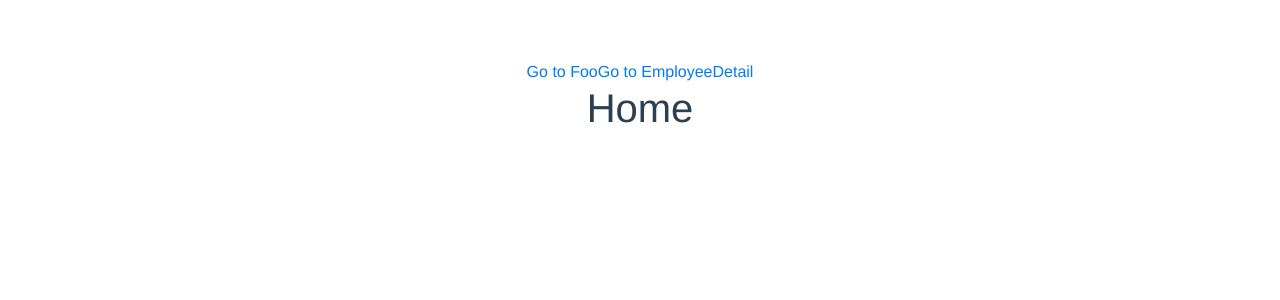
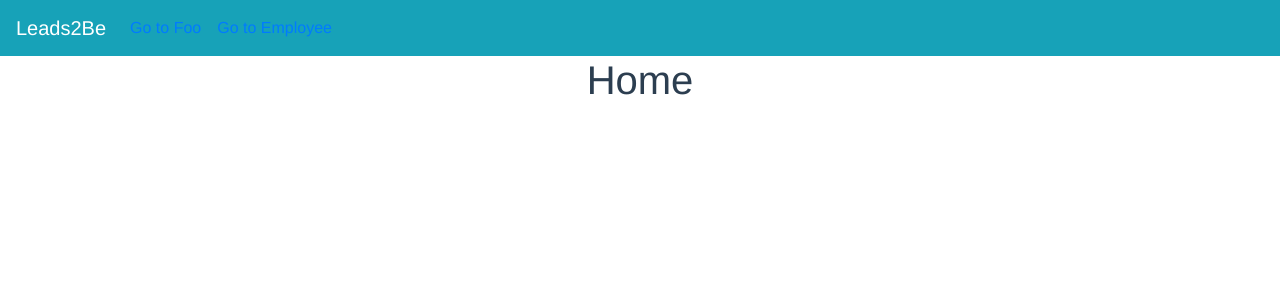
Before and after one commit to Denisrc/leads2be-test, a Vue app in the folder frontend/lead2be-front/: page /#/ in a window 1280 px wide. Shown: the top 300 px of the page. Built offline with nearby package versions, Linux system fonts and the light colour scheme.

Commit message:
added remove button

```diff
--- a/frontend/lead2be-front/src/App.vue
+++ b/frontend/lead2be-front/src/App.vue
@@ -1,8 +1,17 @@
 <template>
     <div id="app">
-        <router-link to="/">Go to Foo</router-link>
-        <router-link to="/employee">Go to Employee</router-link>
-        <router-link to="/employeeDetail">Detail</router-link>
+        <b-navbar toggleable="lg" type="dark" variant="info">
+            <b-navbar-brand href="#">Leads2Be</b-navbar-brand>
+
+            <b-navbar-toggle target="nav-collapse"></b-navbar-toggle>
+
+            <b-collapse id="nav-collapse" is-nav>
+                <b-navbar-nav>
+                    <b-nav-item><router-link to="/">Go to Foo</router-link></b-nav-item>
+                    <b-nav-item><router-link to="/employee">Go to Employee</router-link></b-nav-item>
+                </b-navbar-nav>
+            </b-collapse>
+        </b-navbar>
         <router-view></router-view>
     </div>
 </template>
@@ -20,6 +29,5 @@ export default {
     -moz-osx-font-smoothing: grayscale;
     text-align: center;
     color: #2c3e50;
-    margin-top: 60px;
 }
 </style>
--- a/frontend/lead2be-front/src/components/Employee.vue
+++ b/frontend/lead2be-front/src/components/Employee.vue
@@ -3,15 +3,12 @@
         <div>
             <b-button variant="primary" @click="newEmployee">New</b-button>
         </div>
-        <EmployeeList
-        :employees="employees"
-        />
+        <EmployeeList/>
   </div>
 </template>
 
 
 <script>
-import api from '../utils/api';
 
 import EmployeeList from './EmployeeList.vue'
 
@@ -27,12 +24,8 @@ export default {
     },
     methods: {
         newEmployee() {
-            alert("New Employee");
+            this.$router.push({name: "EmployeeDetail"});
         }
-    },
-    mounted: async function() {
-        const response = await api.get("/employee");
-        this.employees = response.data;
     }
 }
 </script>
--- a/frontend/lead2be-front/src/components/EmployeeList.vue
+++ b/frontend/lead2be-front/src/components/EmployeeList.vue
@@ -1,17 +1,20 @@
 <template>
     <div>
-        <b-table striped hover :items="employees" :fields="fields">
-                <template v-slot:cell(operations)="row">
-            <b-button size="sm" @click="row.toggleDetails" class="mr-2">
-            {{ row.detailsShowing ? 'Hide' : 'Show'}} Details
-            </b-button>
-
-        </template>
+        <b-table striped hover :items="items" :fields="fields">
+            <template v-slot:cell(operations)="row">
+                <b-button size="sm" @click="editRow(row.item, row.index, $event.target)" class="mr-2">
+                    Edit
+                </b-button>
+                <b-button size="sm" @click="deleteRow(row.item)" variant="danger">Delete</b-button>
+            </template>
         </b-table>
   </div>
 </template>
 
 <script>
+
+import api from '../utils/api';
+
 export default {
     props: {
         employees: Array
@@ -34,8 +37,39 @@ export default {
                 {
                     key: 'operations'
                 }
-            ]
+            ],
+            items: this.employees
+        }
+    },
+    methods: {
+        editRow(item, index, button) {
+            console.log(item);
+            console.log(index);
+            console.log(button);
+            // this.$router.push({name: "EmployeeDetail"});
+        },
+        deleteRow: async function(item) {
+            const response = await api.delete("/employee/"+ item.id);
+
+            if (response.status === 200) {
+                let newEmployees = this.items.filter(el => el.id != item.id);
+
+                this.items = newEmployees;
+            }
+        }
+    },
+    mounted: async function() {
+        const response = await api.get("/employee");
+        if (response.status == 200) {
+            this.items = response.data;
+        }
+    },
+    updated: async function() {
+        const response = await api.get("/employee");
+        if (response.status == 200) {
+            this.items = response.data;
         }
     }
+
 }
 </script>
```
